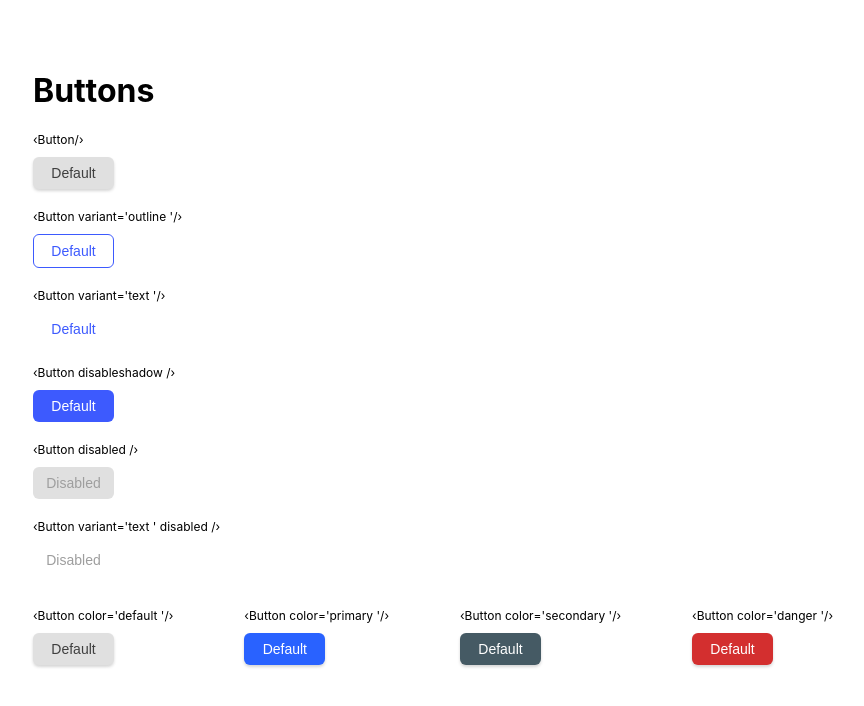
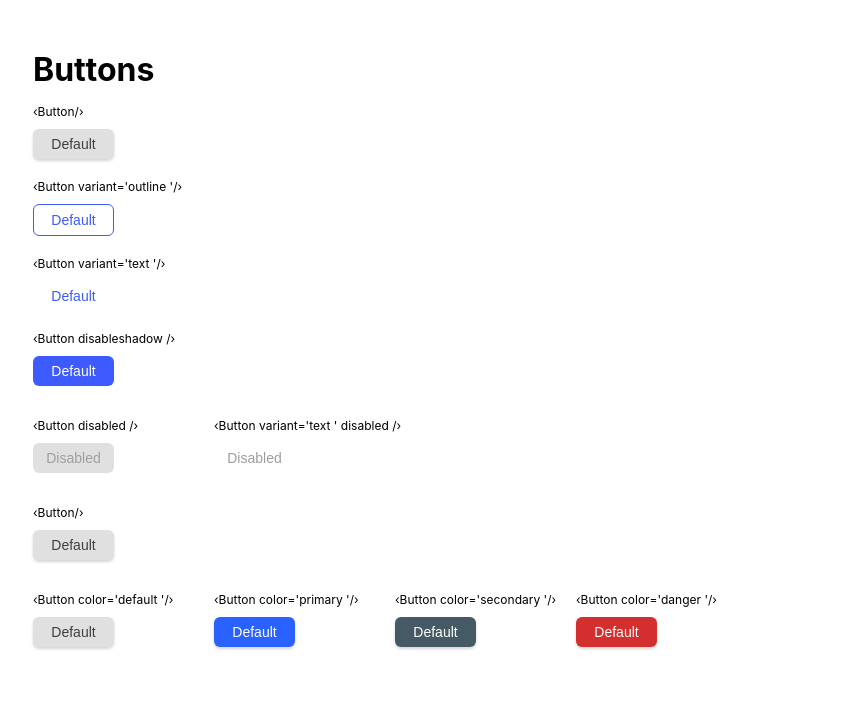
Before and after one commit to VKozhura/button-input-components, a React (Create React App) app: page / in a window 1280 px wide. Shown: the top 706 px of the page, without its empty margins (17-881 px from the left). Built offline with nearby package versions, Linux system fonts and the light colour scheme.

Commit message:
подключение стилей через css modules

```diff
--- a/package.json
+++ b/package.json
@@ -8,6 +8,7 @@
     "@testing-library/user-event": "^13.5.0",
     "classnames": "^2.3.1",
     "react": "^17.0.2",
+    "react-css-modules": "^4.7.11",
     "react-dom": "^17.0.2",
     "react-scripts": "5.0.0",
     "styled-components": "^5.3.3",
--- a/src/App.css
+++ b/src/App.css
@@ -1,114 +1,19 @@
-.wrapper {
+.container {
 	padding: 50px;
 	margin: 0 auto;
 }
 
-.color-wrapper {
+h1 {
+	margin: 0;
+	margin-bottom: 15px;
+}
+
+.wrapper {
 	width: 800px;
 	display: flex;
-	justify-content: space-between;
 }
 
 .title {
 	font-size: 12px;
 	margin-bottom: 10px;
 }
-
-.btn,
-.btn-default {
-	display: block;
-	min-width: 81px;
-	padding: 8px;
-	margin-bottom: 20px;
-	cursor: pointer;
-	font-size: 14px;
-	text-align: center;
-	border: none;
-	border-radius: 6px;
-	color: #3f3f3f;
-	background-color: #e0e0e0;
-	box-shadow: 0px 2px 3px rgba(51, 51, 51, 0.2);
-}
-
-.btn:hover,
-.btn:focus {
-	background-color: #aeaeae;
-}
-
-.btn:disabled {
-	color: #9e9e9e;
-	box-shadow: none;
-	cursor: not-allowed;
-	background-color: #e0e0e0;
-}
-
-.btn-outline {
-	color: #3d5afe;
-	background-color: #ffffff;
-	border: 1px solid #3d5afe;
-	box-shadow: none;
-}
-
-.btn-outline:focus,
-.btn-outline:hover {
-	background-color: rgba(41, 98, 255, 0.1);
-}
-
-.btn-text {
-	color: #3d5afe;
-	background-color: #ffffff;
-	box-shadow: none;
-}
-
-.btn-text:focus,
-.btn-text:hover {
-	background-color: rgba(41, 98, 255, 0.1);
-}
-
-.btn-text:disabled {
-	color: #9e9e9e;
-	box-shadow: none;
-	cursor: not-allowed;
-	background-color: #ffffff;
-}
-
-.btn-no-shadow {
-	box-shadow: none;
-	background-color: #3d5afe;
-	color: #ffffff;
-}
-
-.btn-no-shadow:focus,
-.btn-no-shadow:hover {
-	background-color: #0039cb;
-}
-
-.btn-primary {
-	background-color: #2962ff;
-	color: #ffffff;
-}
-
-.btn-primary:focus,
-.btn-primary:hover {
-	background-color: #0039cb;
-}
-
-.btn-secondary {
-	background-color: #455a64;
-	color: #ffffff;
-}
-
-.btn-secondary:focus,
-.btn-secondary:hover {
-	background-color: #1c313a;
-}
-
-.btn-danger {
-	background-color: #d32f2f;
-	color: #ffffff;
-}
-
-.btn-danger:focus,
-.btn-danger:hover {
-	background-color: #9a0007;
-}
--- a/src/App.js
+++ b/src/App.js
@@ -4,16 +4,21 @@ import Button from "./components/Button";
 
 function App() {
 	return (
-		<div className="wrapper">
+		<div className="container">
 			<>
 				<h1>Buttons</h1>
 				<Button />
 				<Button variant="outline" />
 				<Button variant="text" />
 				<Button disableshadow />
-				<Button disabled />
-				<Button variant="text" disabled />
-				<div className="color-wrapper">
+				<div className="wrapper">
+					<Button disabled />
+					<Button variant="text" disabled />
+				</div>
+				<div className="wrapper">
+					<Button start-icon />
+				</div>
+				<div className="wrapper">
 					<Button color="default" />
 					<Button color="primary" />
 					<Button color="secondary" />
--- a/src/components/Button.jsx
+++ b/src/components/Button.jsx
@@ -1,11 +1,16 @@
 import classNames from "classnames";
+import styles from "./Button.module.css";
 
 const Button = ({ variant, disabled, disableshadow, color }) => {
 	const btnClass = classNames({
-		btn: true,
-		[`btn-${variant}`]: variant !== undefined,
-		"btn-no-shadow": disableshadow,
-		[`btn-${color}`]: color !== undefined,
+		[styles.btn]: true,
+		[styles.btnOutline]: variant === "outline",
+		[styles.btnText]: variant === "text",
+		[styles.btnNoShadow]: disableshadow,
+		[styles.btnDefault]: color === "default",
+		[styles.btnPrimary]: color === "primary",
+		[styles.btnSecondary]: color === "secondary",
+		[styles.btnDanger]: color === "danger",
 	});
 	return (
 		<div>
--- /dev/null
+++ b/src/components/Button.module.css
@@ -0,0 +1,100 @@
+.btn,
+.btnDefault {
+	display: block;
+	min-width: 81px;
+	padding: 8px;
+	margin-bottom: 20px;
+	margin-right: 100px;
+	cursor: pointer;
+	font-size: 14px;
+	line-height: 1;
+	text-align: center;
+	border: none;
+	border-radius: 6px;
+	color: #3f3f3f;
+	background-color: #e0e0e0;
+	box-shadow: 0px 2px 3px rgba(51, 51, 51, 0.2);
+}
+
+.btn:hover,
+.btn:focus {
+	background-color: #aeaeae;
+}
+
+.btn:disabled {
+	color: #9e9e9e;
+	box-shadow: none;
+	cursor: not-allowed;
+	background-color: #e0e0e0;
+}
+
+.btnOutline {
+	color: #3d5afe;
+	background-color: #ffffff;
+	border: 1px solid #3d5afe;
+	box-shadow: none;
+}
+
+.btnOutline:focus,
+.btnOutline:hover {
+	background-color: rgba(41, 98, 255, 0.1);
+}
+
+.btnText {
+	color: #3d5afe;
+	background-color: #ffffff;
+	box-shadow: none;
+}
+
+.btnText:focus,
+.btnText:hover {
+	background-color: rgba(41, 98, 255, 0.1);
+}
+
+.btnText:disabled {
+	color: #9e9e9e;
+	box-shadow: none;
+	cursor: not-allowed;
+	background-color: #ffffff;
+}
+
+.btnNoShadow {
+	box-shadow: none;
+	background-color: #3d5afe;
+	color: #ffffff;
+}
+
+.btnNoShadow:focus,
+.btnNoShadow:hover {
+	background-color: #0039cb;
+}
+
+.btnPrimary {
+	background-color: #2962ff;
+	color: #ffffff;
+}
+
+.btnPrimary:focus,
+.btnPrimary:hover {
+	background-color: #0039cb;
+}
+
+.btnSecondary {
+	background-color: #455a64;
+	color: #ffffff;
+}
+
+.btnSecondary:focus,
+.btnSecondary:hover {
+	background-color: #1c313a;
+}
+
+.btnDanger {
+	background-color: #d32f2f;
+	color: #ffffff;
+}
+
+.btnDanger:focus,
+.btnDanger:hover {
+	background-color: #9a0007;
+}
```
Also changed, not shown: src/components/Button.styled.js (deleted, +0 -66 lines), 1 other file (tests, documents, lock files or other folders).
